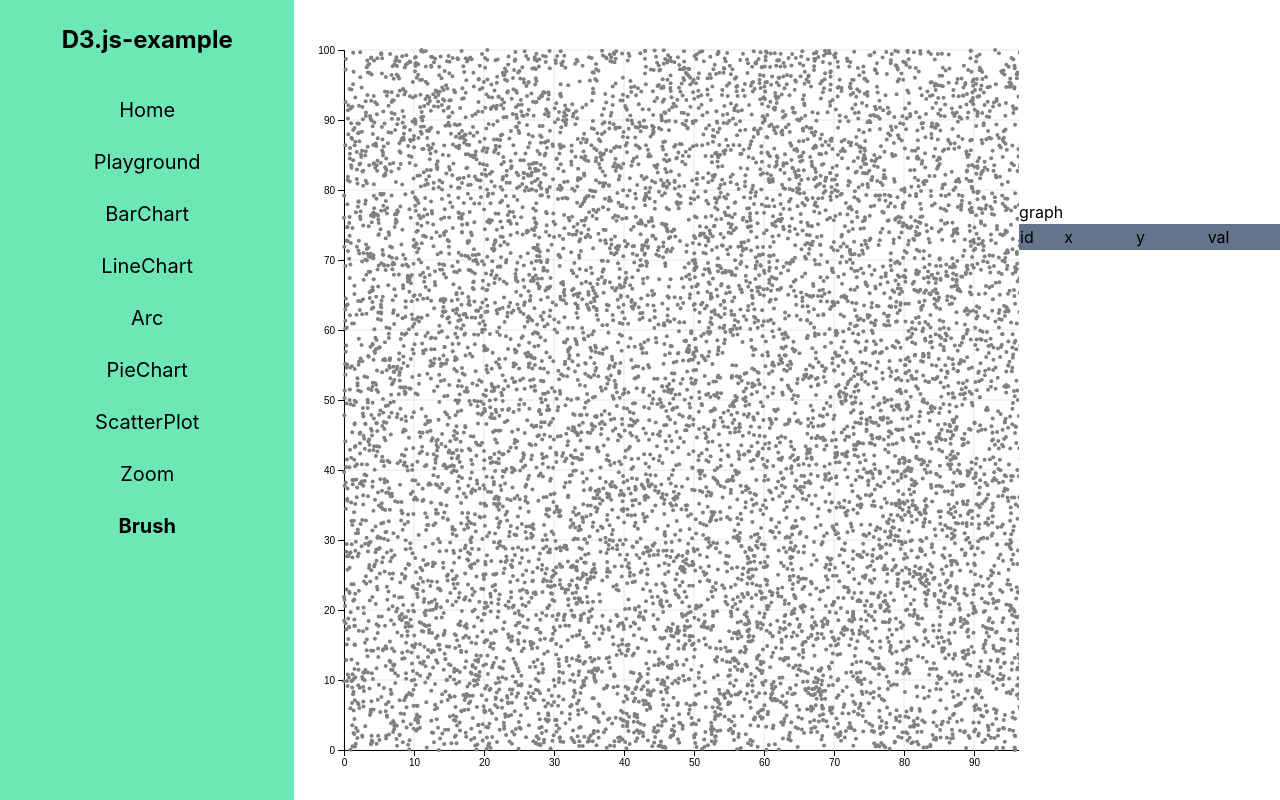
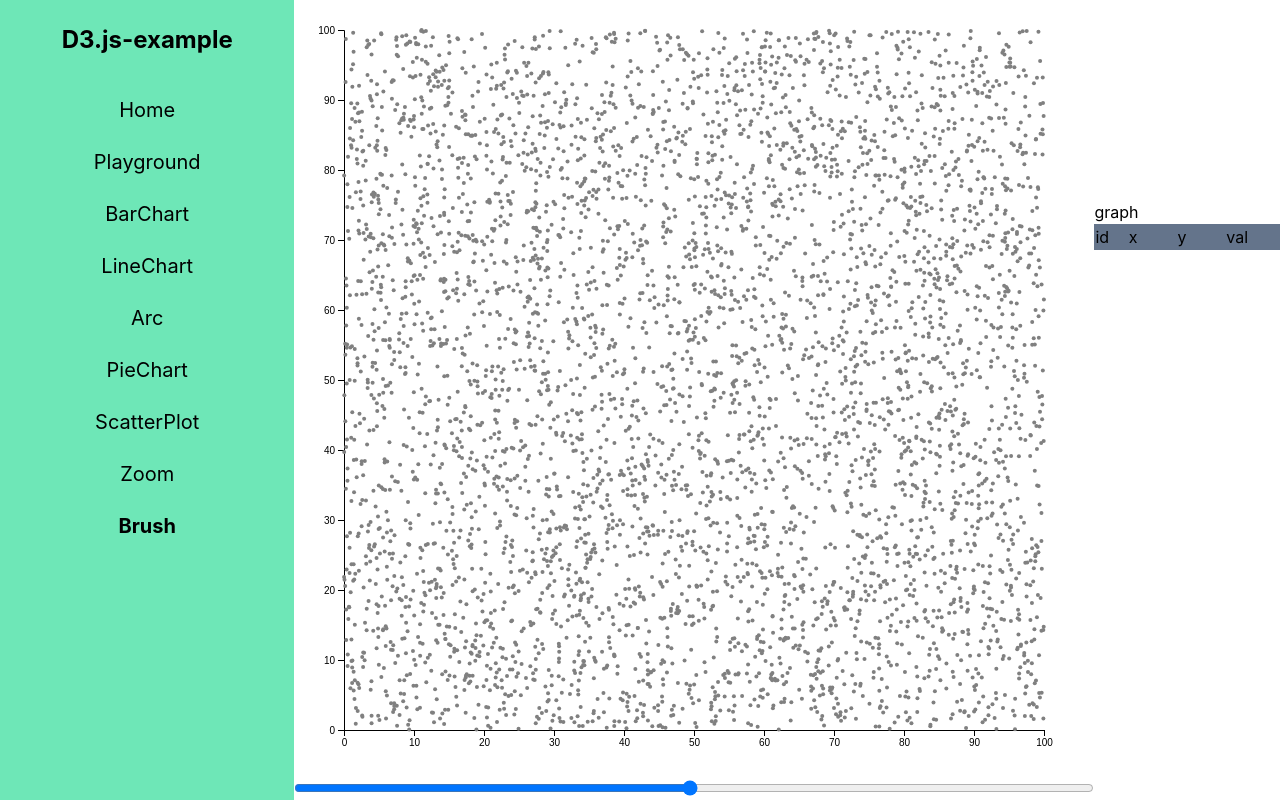
Before and after one commit to st42597/d3-example, a React (Create React App) app: page /brush in a window 1280 px wide. Built offline with nearby package versions, Linux system fonts and the light colour scheme.

Commit message:
feat: add range slider

```diff
--- a/src/components/pages/BrushPage.js
+++ b/src/components/pages/BrushPage.js
@@ -4,10 +4,10 @@ import * as d3 from "d3";
 function BrushPage() {
   const canvas = useRef();
   const [selectedList, setSelectedList] = useState([]);
+  const [dataSize, setDataSize] = useState(5000);
 
   useEffect(() => {
     function drawChart() {
-      const dataSize = 10000;
       const random = (s, e) => d3.randomUniform(s, e);
       const data = Array.from({ length: dataSize }, (_, i) => {
         return {
@@ -17,7 +17,6 @@ function BrushPage() {
           value: random(0, 10)(),
         };
       });
-      console.log(data);
       const margin = { top: 50, right: 50, bottom: 50, left: 50 };
       const [width, height] = [800, 800];
 
@@ -26,7 +25,7 @@ function BrushPage() {
         .attr("width", width)
         .attr("height", height);
 
-      const gGrid = svg.append("g");
+      const gGrid = svg.selectAll("g").remove();
 
       const xScale = d3
         .scaleLinear()
@@ -106,16 +105,28 @@ function BrushPage() {
         const x1 = brushCoords[1][0];
         const y0 = brushCoords[0][1];
         const y1 = brushCoords[1][1];
-        console.log(x0, x1, y0, y1);
         return x0 <= cx && cx <= x1 && y0 <= cy && cy <= y1;
       }
     }
     drawChart();
-  }, []);
+  }, [dataSize]);
 
   return (
     <div className="flex items-center">
-      <svg ref={canvas} />
+      <div className="flex flex-col">
+        <svg ref={canvas} />
+        <input
+          type="range"
+          min={100}
+          max={10000}
+          step={100}
+          value={dataSize}
+          onChange={(d) => {
+            setDataSize(d.target.value);
+          }}
+        ></input>
+        {dataSize}
+      </div>
       <div className="flex flex-col">
         <div className="h-[400px] overflow-auto">
           <div> graph</div>
```
